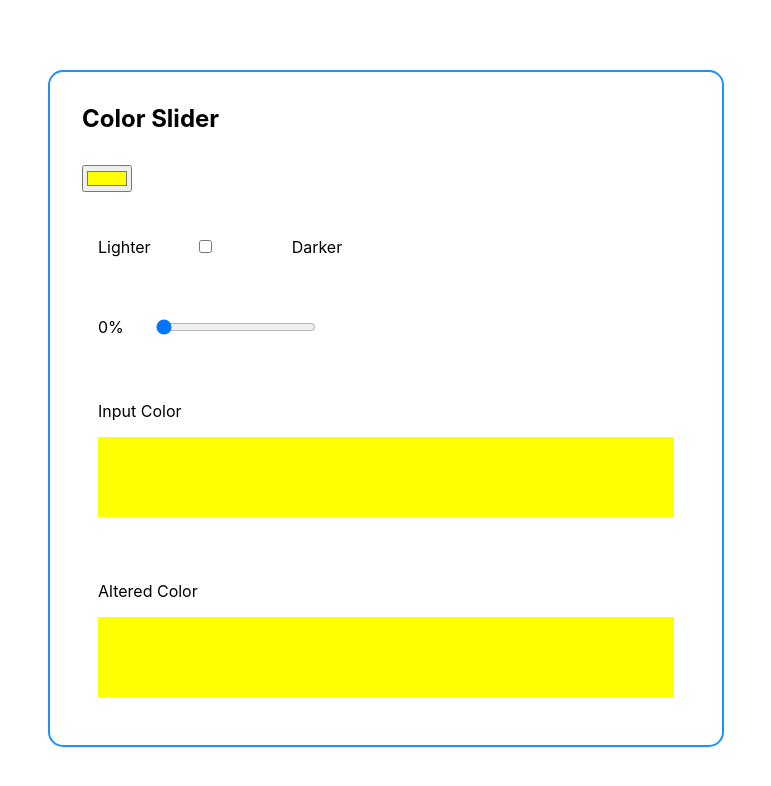
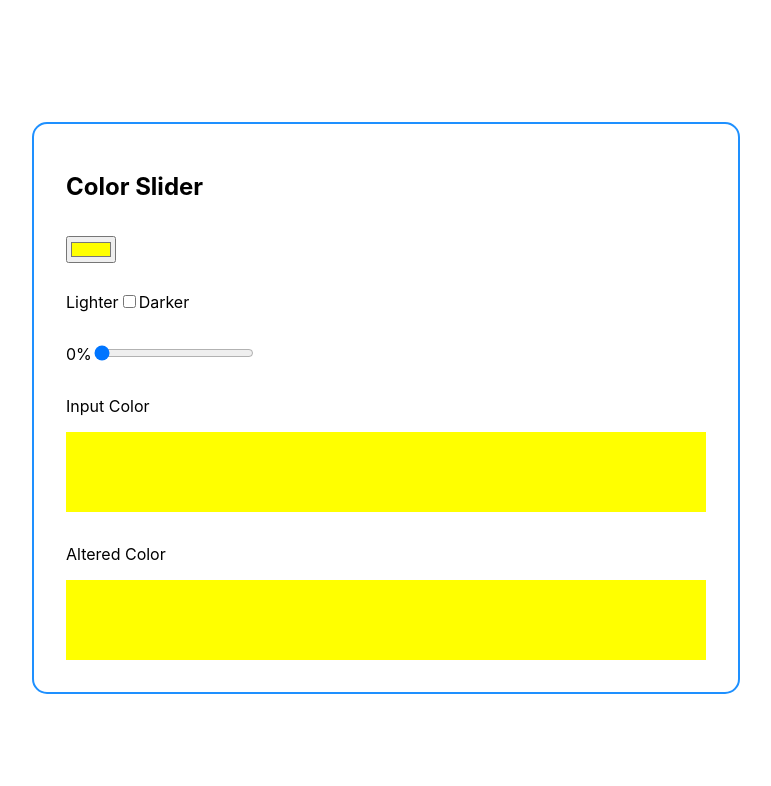
Before and after one commit to STLnick/react-color-slider, a React (Create React App) app: page / in a window 1280 px wide. Shown: the top 786 px of the page, without its empty margins (262-1033 px from the left). Built offline with nearby package versions, Linux system fonts and the light colour scheme.

Commit message:
:lipstick: Fix misalignment

```diff
--- a/src/components/ColorTool/ColorTool.css
+++ b/src/components/ColorTool/ColorTool.css
@@ -2,10 +2,10 @@
   border: 2px solid dodgerblue;
   border-radius: 15px;
   max-width: 700px;
-  padding: 1rem;
+  padding: 2rem;
   width: 50%;
 }
 
 .container * {
-  margin: 1rem;
+  margin-top: 1rem;
 }
```
